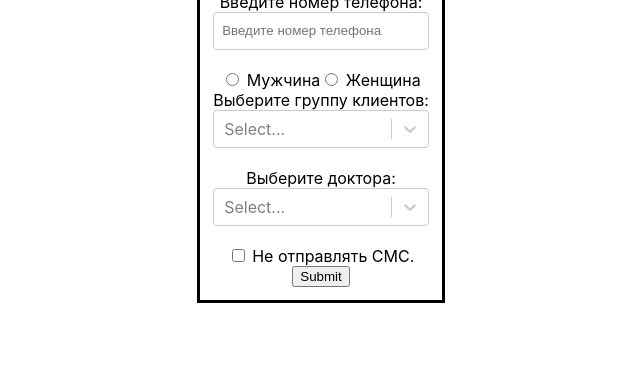
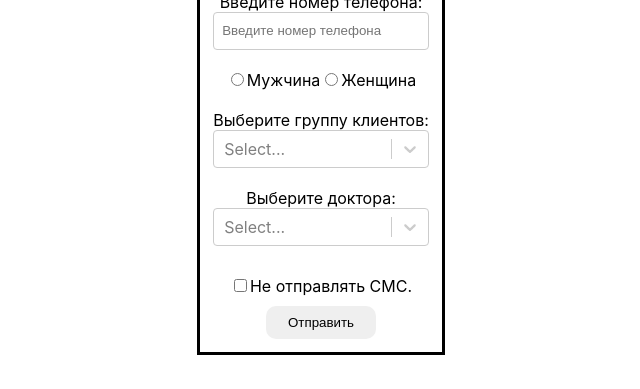
Before and after one commit to IzmaIs/test-task-5, a React (Create React App) app: page / in a window 1280 px wide. Shown: the part 142-531 px from the top of the page, without its empty margins (319-959 px from the left). Built offline with nearby package versions, Linux system fonts and the light colour scheme.

Commit message:
Версия 1.2

```diff
--- a/src/App.css
+++ b/src/App.css
@@ -44,3 +44,31 @@ input:focus {
     height: 20px;
     font-size: 14px;
 }
+
+#sms-check {
+    display: flex;
+    padding: 10px;
+    align-items: center;
+    cursor: pointer;
+}
+
+#sms-check input{
+    cursor: pointer;
+}
+
+#button-form {
+    border: 0;
+    width: 110px;
+    height: 33px;
+    border-radius: 10px;
+    cursor: pointer;
+}
+
+#button-form:hover {
+    background: #bfbfbf;
+}
+
+#button-form:active {
+    width: 105px;
+    height: 32px;
+}
--- a/src/components/Fio.js
+++ b/src/components/Fio.js
@@ -10,7 +10,6 @@ export default function Fio (props) {
         <>
             <span id="FIO">ФИО</span>
             <FioSuggestions
-
                 token={token}
                 value={props.value}
                 onChange={props.onChange}
--- a/src/components/Form.js
+++ b/src/components/Form.js
@@ -37,12 +37,11 @@ export default function Form () {
     const today = `${d}`+'.'+month()+'.'+`${y}`;
     const splitToDay = today.split(".")
     const splitBirthDay = birthDay.split(".")
-    const regexp = /[0-9Г][0-9Г][0-9Г]Г/;
 
     const handleSubmit = (e) => {
         e.preventDefault();
         const isInValidFullName = !fullName.data || !fullName.data.name || !fullName.data.patronymic || !fullName.data.surname;
-        const isInValidBirthDay = !birthDay || birthDay.match(regexp) || splitBirthDay[2] >= splitToDay[2] || splitBirthDay[2] < 1920 || splitBirthDay[1] > 12 || splitBirthDay[0] > 31;
+        const isInValidBirthDay = !birthDay || splitBirthDay[2] > splitToDay[2] || splitBirthDay[2] < 1920 || splitBirthDay[1] > 12 || splitBirthDay[0] > 31;
         const isInValidPhoneNumber = `7${phoneNumber}`.length !== 11;
         const isInValidGender = !gender;
         const isInValidMultiSelector = !multiSelector || !multiSelector[0] ;
@@ -93,10 +92,12 @@ export default function Form () {
                     value={selector}
                     onChange={(e) => resetFieldValidation(setSelector, e, 'isInValidSelector')} error={isInValid.isInValidSelector}
                 />
-                <label>
+                <label id="sms-check">
                     <input type="checkbox" value="yes"/> Не отправлять СМС.
                 </label>
-                <input type="submit" onClick={handleSubmit}/>
+                <button id="button-form" type="submit" onClick={handleSubmit}>
+                    Отправить
+                </button>
             </form>
         )
     }
--- a/src/components/Gender.js
+++ b/src/components/Gender.js
@@ -3,20 +3,24 @@ import React from "react";
 
 export default function Gender (props) {
     return (
-        <div>
-            <input type="radio"
-                   name="gender"
-                   value={"male"}
-                   onChange={props.onChange}
-                   className={`${props.error ? "input-error" : ""}`}
-            /> <label htmlFor="gender">Мужчина</label>
+        <>
+            <div className="gender">
             <input type="radio"
                    name="gender"
                    value={props.value}
                    onChange={props.onChange}
                    className={`${props.error ? "input-error" : ""}`}
-            /> <label htmlFor="gender">Женщина</label>
+            />
+                <label htmlFor="gender">Мужчина</label>
+            <input type="radio"
+                   name="gender"
+                   value={props.value}
+                   onChange={props.onChange}
+                   className={`${props.error ? "input-error" : ""}`}
+            />
+                <label htmlFor="gender">Женщина</label>
+            </div>
             <span className="input-error-msg">{props.error ? "Ошибка при заполнении поля" : " "}</span>
-        </div>
+            </>
     )
 }
--- a/src/css/birthday.css
+++ b/src/css/birthday.css
@@ -14,7 +14,6 @@
     border-radius: 4px;
     border-style: solid;
     border-width: 1px;
-    cursor: default;
     display: flex;
     flex-wrap: wrap;
     justify-content: space-between;
@@ -23,6 +22,7 @@
     position: relative;
     transition: all 100ms;
     box-sizing: border-box;
+    cursor: auto;
 }
 
 .react-dadata__container {
--- /dev/null
+++ b/src/css/gender.css
@@ -0,0 +1,5 @@
+.gender {
+    display: flex;
+    flex-wrap: wrap;
+    flex-direction: row;
+}
--- a/src/css/phone.css
+++ b/src/css/phone.css
@@ -18,7 +18,7 @@
     border-radius: 4px;
     border-style: solid;
     border-width: 1px;
-    cursor: default;
+    cursor: auto;
     display: -webkit-box;
     display: -webkit-flex;
     display: -ms-flexbox;
```
